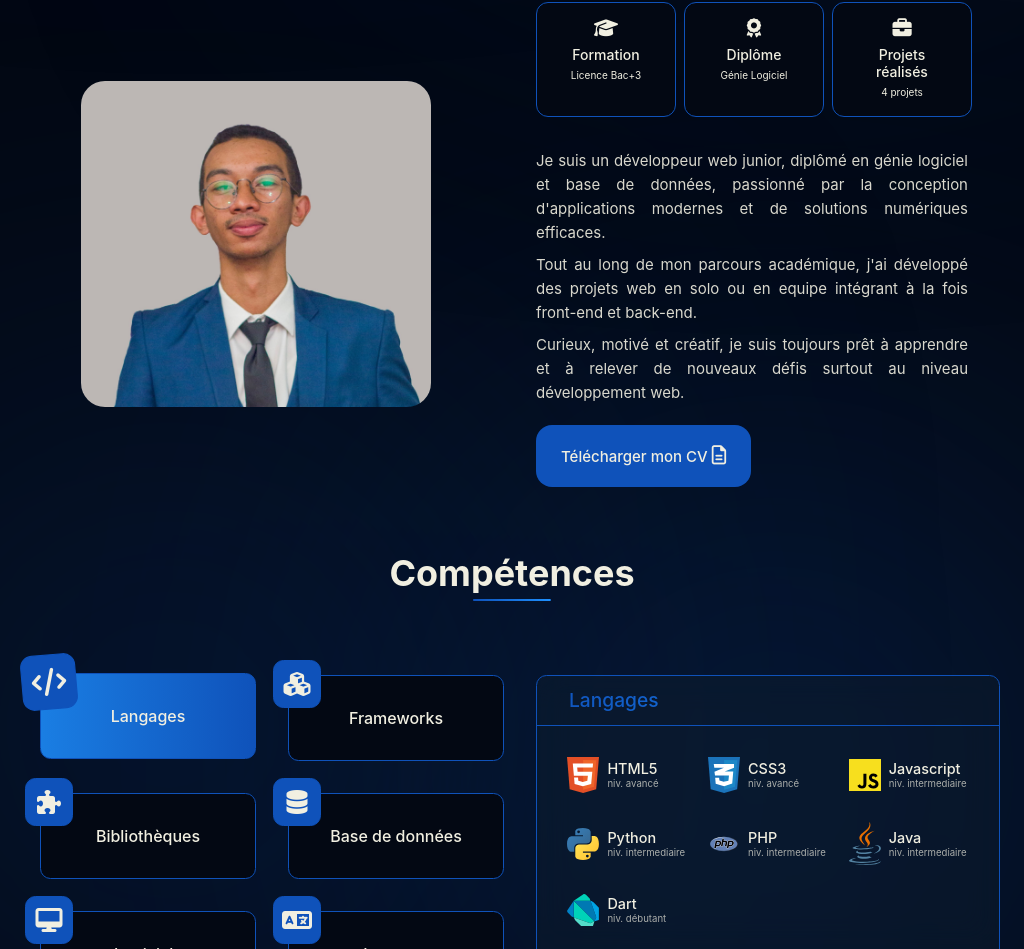
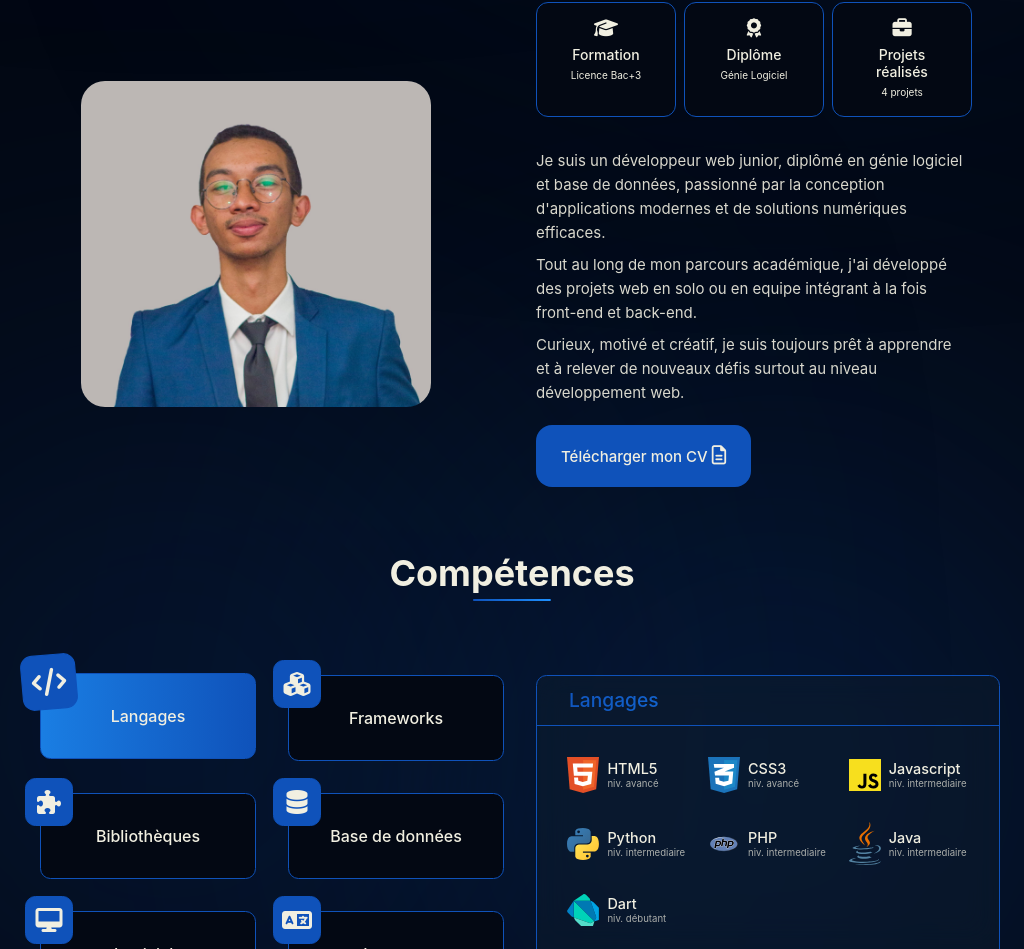
Before and after one commit to AnjaNyAina2003/Portfolio, a React (Vite) app: page / in a window 1024 px wide. Shown: the part 941-1890 px from the top of the page. Built offline with nearby package versions, Linux system fonts and the light colour scheme.

Commit message:
Test version tablette

```diff
--- a/src/components/about/About.css
+++ b/src/components/about/About.css
@@ -180,6 +180,9 @@
     .bio-descri{
         padding: 0 2rem 0 0;
     }
+    .bio-descri p{
+        text-align: left;
+    }
 }
 
 @media (max-width: 768px) {
--- a/src/components/hero/Hero.css
+++ b/src/components/hero/Hero.css
@@ -388,3 +388,9 @@
         height: 4rem;
     }
 }
+
+@media (min-width: 769px) and (orientation: portrait) {
+    .hero-container{
+        min-height: min(90vh, 35rem)
+    }
+}
--- a/src/index.css
+++ b/src/index.css
@@ -48,6 +48,8 @@
 
 html {
   scroll-behavior: smooth;
+  -webkit-text-size-adjust: 100%;
+  text-size-adjust: 100%;
 }
 
 body {
```
Also changed, not shown: 1 other file (tests, documents, lock files or other folders).
